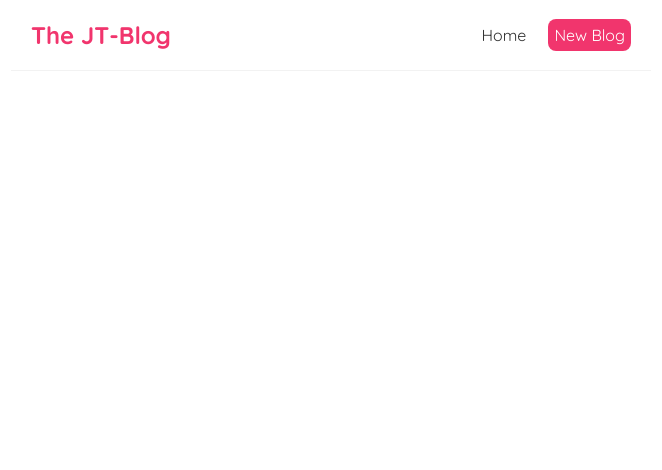
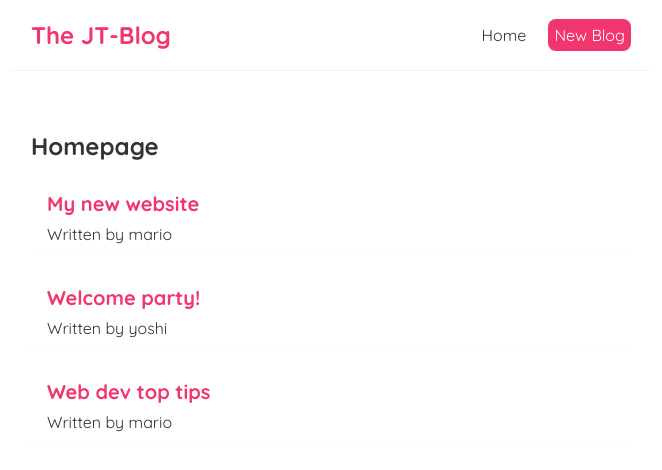
Before and after one commit to johntrehearn/reactAPT, a React (Create React App) app in the folder jtblog/: page / in a window 1280 px wide. Shown: the top 470 px of the page, without its empty margins (309-971 px from the left). Built offline with nearby package versions, Linux system fonts and the light colour scheme.

Commit message:
map the blogs to the page

```diff
--- a/jtblog/src/Home.js
+++ b/jtblog/src/Home.js
@@ -1,18 +1,21 @@
 import {useState} from 'react';
 
 const Home = () => {
-
   const [blogs, setBlogs] = useState([
-    { title: 'My new website', body: 'lorem ipsum...', author: 'mario', id: 1 },
-    { title: 'Welcome party!', body: 'lorem ipsum...', author: 'yoshi', id: 2 },
-    { title: 'Web dev top tips', body: 'lorem ipsum...', author: 'mario', id: 3 }
+    {title: 'My new website', body: 'lorem ipsum...', author: 'mario', id: 1},
+    {title: 'Welcome party!', body: 'lorem ipsum...', author: 'yoshi', id: 2},
+    {title: 'Web dev top tips', body: 'lorem ipsum...', author: 'mario', id: 3},
   ]);
-
-
-
 
   return (
     <div className="home">
+      <h2>Homepage</h2>
+      {blogs.map((blog) => (
+        <div className="blog-preview" key={blog.id}>
+          <h2>{blog.title}</h2>
+          <p>Written by {blog.author}</p>
+        </div>
+      ))}
     </div>
   );
 };
```
